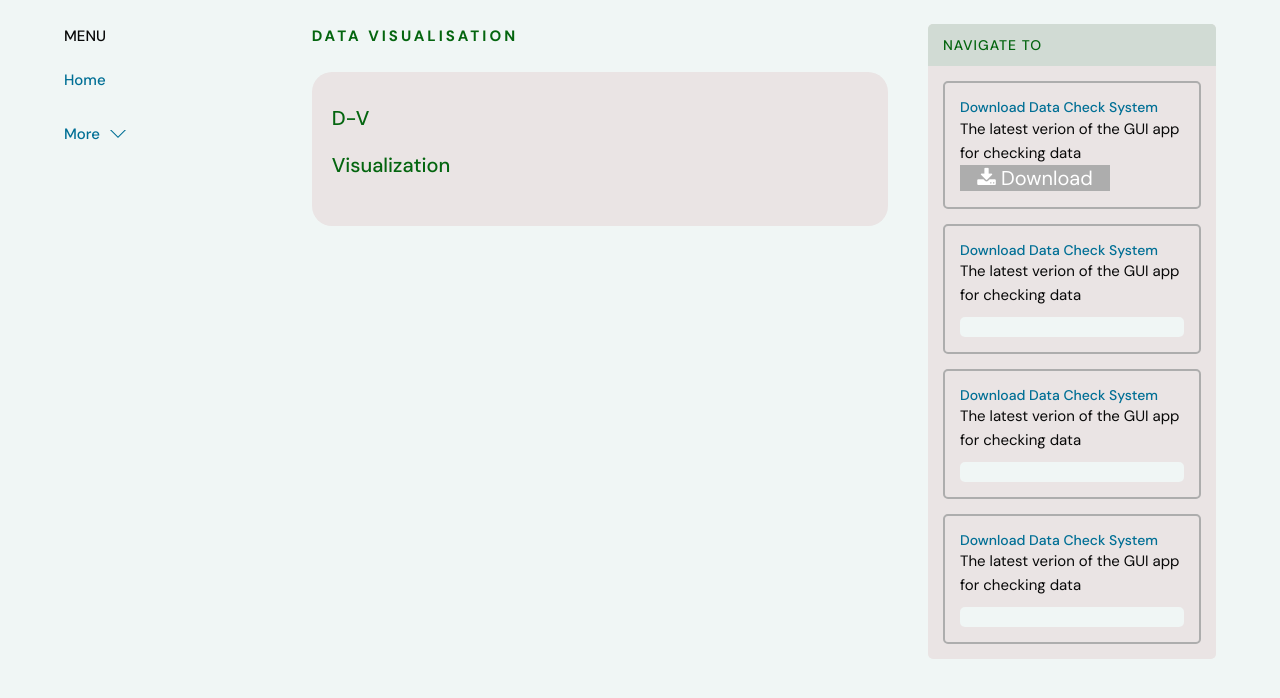
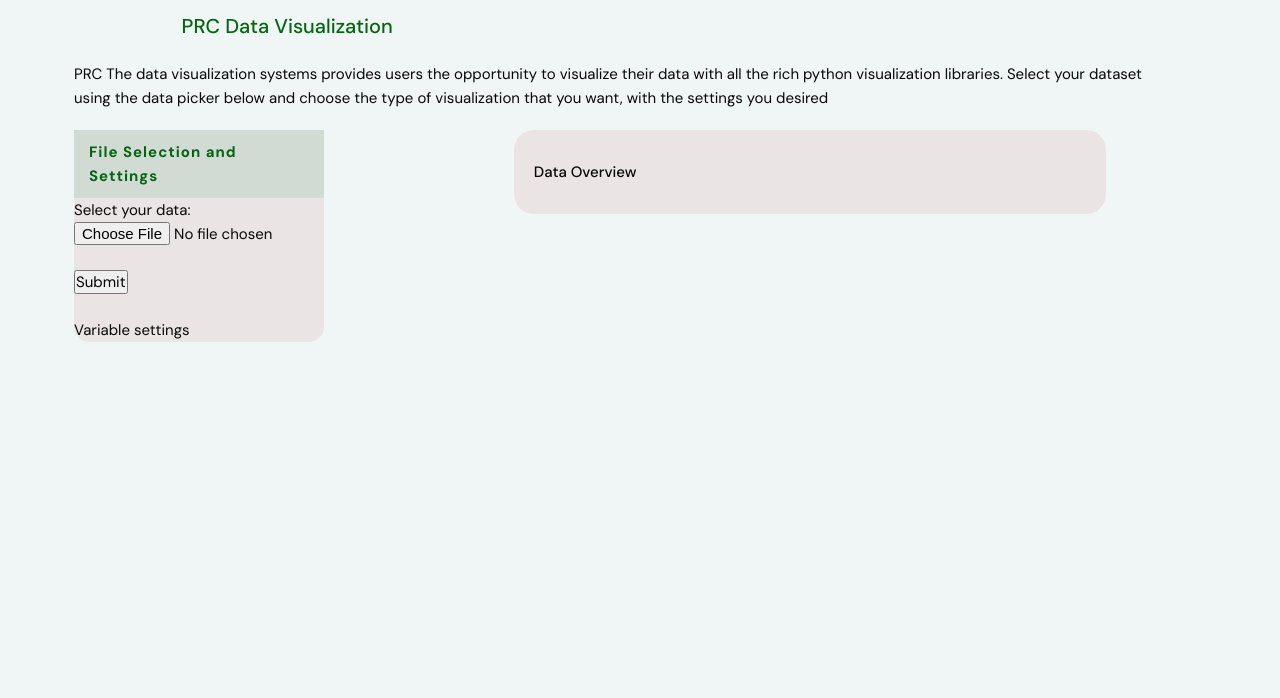
Before and after one commit to mbidinlib/prc_systems, a Django app: template base/templates/base/data_visual.html in a window 1280 px wide. Shown: the part 76-774 px from the top of the page. Run offline with Django 4.2, Linux system fonts and the light colour scheme; the template is opened without the code that fills it, so the values that code supplies are empty.

Commit message:
updated data visualization

```diff
--- a/base/templates/base/data_visual.html
+++ b/base/templates/base/data_visual.html
@@ -1,49 +1,63 @@
-{% extends 'main.html' %} {% block content %}
+{% extends 'main.html' %} {% load static %}{% block content %}
 
-<main class="layout layout--3">
+<main>
   <div class="container">
-    {% include 'base/systems_component.html' %}
-    <!-- Topics Start -->
-    <!-- Topics End -->
+    <div class="grid-container_n">
+      <div class="item1">
+        <h1>PRC Data Visualization</h1>
+      </div>
+    </div>
 
-    <!-- Room List Start -->
-    <div class="roomList">
-      <div class="mobile-menu">
-        <form class="header__search">
-          <label>
-            <svg
-              version="1.1"
-              xmlns="http://www.w3.org/2000/svg"
-              width="32"
-              height="32"
-              viewBox="0 0 32 32"
+    <!-- Introduction to data visualization -->
+    <div class="grid-container_n">
+      <div class="item1">
+        <p>
+          PRC The data visualization systems provides users the opportunity to
+          visualize their data with all the rich python visualization libraries.
+          Select your dataset using the data picker below and choose the type of
+          visualization that you want, with the settings you desired
+        </p>
+      </div>
+    </div>
+
+    <!-- Main visualization -->
+    <div class="grid-container_n">
+
+      <div class="item1">
+        <div class="visualsettings">
+          <div class="visualsettings__header">
+            <h2>File Selection and Settings</h2>
+          </div>
+
+          <div class= "visualsettings__content">
+            <form
+              action="/action_page.php"
+              enctype="multipart/form-data"
+              method="POST"
             >
-              <title>search</title>
-              <path
-                d="M32 30.586l-10.845-10.845c1.771-2.092 2.845-4.791 2.845-7.741 0-6.617-5.383-12-12-12s-12 5.383-12 12c0 6.617 5.383 12 12 12 2.949 0 5.649-1.074 7.741-2.845l10.845 10.845 1.414-1.414zM12 22c-5.514 0-10-4.486-10-10s4.486-10 10-10c5.514 0 10 4.486 10 10s-4.486 10-10 10z"
-              ></path>
-            </svg>
-            <input placeholder="Search for posts" />
-          </label>
-        </form>
-        <div class="mobile-menuItems">
-          <a class="btn btn--main btn--pill" href="{% url 'systems' %}">Systems</a>
-          <a class="btn btn--main btn--pill" href="{% url 'navigate' %}">Navigate To</a>
+              <label for="myfile">Select your data:</label>
+              <input type="file" id="datafile" name="datafile" />
+              <br /><br />
+              <input type="submit" />
+            </form>
+
+            <br />
+            <p>Variable settings</p>
+          </div>
+
         </div>
       </div>
 
-      <div class="roomList__header">
-        <h1>       Data Visualisation </h1>
+      <!-- Column Two -->
+      <div class="item2">
+        <!-- Container to keep file selector -->
+        <div class="roomListRoom">
+          <div class="roomListRoom__header"></div>
+
+          <div class="roomListRoom__content">Data Overview</div>
+        </div>
       </div>
-
-      {% include 'base/data_visual_feed.html' %}
     </div>
-    <!-- Room List End -->
-
-    <!-- Activities Start -->
-    {% include 'base/activity_component.html' %}
-
-    <!-- Activities End -->
   </div>
 </main>
 {% endblock %}
--- a/base/templates/base/data_visual_feed.html
+++ b/base/templates/base/data_visual_feed.html
@@ -12,11 +12,11 @@
     </div>
   </div>
   <div class="roomListRoom__content">
-    <a href="feed_id">D-V</a>
+    <a href="feed_id"></a>
     <p>
     <a href="{% url 'home' %}"  class="body__images">
       <!-- <img src="{% get_static_prefix %}images/{{ system.img }}" /> -->
-    Visualization
+
     </a></p>
   </div>
 </div>
--- a/static/styles/styles.css
+++ b/static/styles/styles.css
@@ -1331,3 +1331,82 @@ Download button
 .btn_d:hover {
   background-color: RoyalBlue;
 }
+
+
+
+/********************************
+* New Style
+********************************/
+.item1 { grid-area: menu; }
+.item2 { grid-area: main; }
+.item3 { grid-area: right; }
+
+.grid-container_n {
+  display: grid;
+  grid-template-areas:
+    'menu menu main main main main main right';
+  gap: 10px;
+  padding: 10px;
+}
+
+.grid-container_n  div {
+  text-align: left;
+  font-size: 15px;
+}
+
+.grid-container_n  div:first-child {
+  text-align: left;
+  font-size: 15px;
+}
+
+.grid-container_n  div:second-child {
+  text-align: left;
+  font-size: 15px;
+}
+
+.grid-container_n  h1{
+  text-align: center;
+  font-size: 20px;
+  /* text-transform: uppercase; */
+  font-weight: 500;
+  color: var( --color-light);
+}
+
+.grid-container_n  p{
+  text-align: left;
+  /* color: var( --color-light); */
+}
+
+.grid-container_n  .item2{
+  text-align: center;
+  font-size: 20px;
+  /* text-transform: uppercase; */
+  font-weight: 500;
+  /* background-color: var(--color-dark); */
+}
+
+
+
+
+
+.visualsettings {
+  background: var(--color-dark);
+  border-radius: 15px;
+  width: 250px;
+  /* overflow: hidden; */
+}
+
+.visualsettings__header {
+  background-color: var(--color-dark-light);
+  /* text-transform: uppercase; */
+  font-weight: 200;
+  padding: 1rem 1.5rem;
+  color: var(--color-light);
+  letter-spacing: 1px;
+  font-size: 1.4rem;
+}
+
+.visualsettings__content {
+  text-align: center;
+
+}
```
